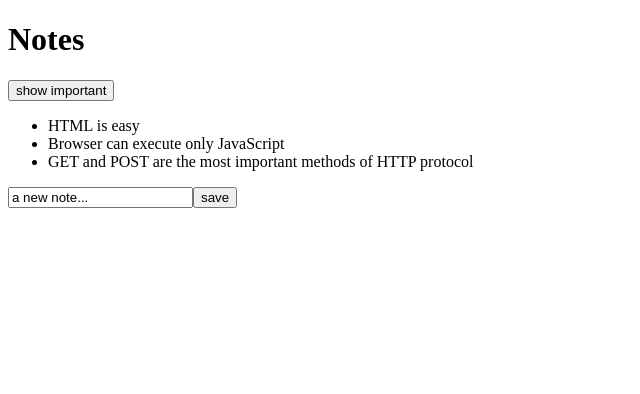
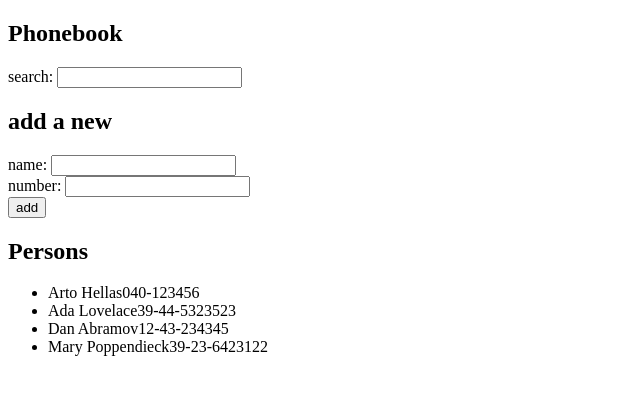
Before and after one commit to samad-nkarimi/samad-nkarimi.github.io, a React (Create React App) app in the folder part1/: page / in a window 1280 px wide. Shown: the top 394 px of the page, without its empty margins (0-640 px from the left). Built offline with nearby package versions, Linux system fonts and the light colour scheme.

Commit message:
part2.2 ex 2.6-2.10

```diff
--- a/part1/src/App.js
+++ b/part1/src/App.js
@@ -1,48 +1,101 @@
 import { useState } from "react";
-import Note from "./components/Note";
 
-const App = (props) => {
-  const [notes, setNotes] = useState(props.notes);
-  const [newNote, setNewNote] = useState("a new note...");
-  const [showAll, setShowAll] = useState(true);
+const Person = ({ person }) => {
+  return (
+    <li>
+      {person.name}
+      {person.number}
+    </li>
+  );
+};
 
-  const addNote = (event) => {
-    event.preventDefault();
-    const noteObject = {
-      content: newNote,
-      date: new Date().toISOString(),
-      important: Math.random() < 0.5,
-      id: notes.length + 1,
-    };
+const Filter = ({ value, handler }) => {
+  return (
+    <div>
+      search: <input value={value} onChange={handler} />
+    </div>
+  );
+};
 
-    setNotes(notes.concat(noteObject));
-    setNewNote("");
+const Form = ({
+  newName,
+  handleNameChange,
+  newNumber,
+  handleNumberChange,
+  saveNewName,
+}) => {
+  return (
+    <form onSubmit={(event) => event.preventDefault()}>
+      <div>
+        name: <input value={newName} onChange={handleNameChange} />
+      </div>
+      <div>
+        number: <input value={newNumber} onChange={handleNumberChange} />
+      </div>
+      <div>
+        <button type="submit" onClick={saveNewName}>
+          add
+        </button>
+      </div>
+    </form>
+  );
+};
+const App = () => {
+  const [persons, setPersons] = useState([
+    { name: "Arto Hellas", number: "040-123456", id: 1 },
+    { name: "Ada Lovelace", number: "39-44-5323523", id: 2 },
+    { name: "Dan Abramov", number: "12-43-234345", id: 3 },
+    { name: "Mary Poppendieck", number: "39-23-6423122", id: 4 },
+  ]);
+  const [newName, setNewName] = useState("");
+  const [newNumber, setNewNumber] = useState("");
+  const [searchValue, setSearchValue] = useState("");
+
+  var personsToShow = persons.filter((p) =>
+    p.name.toLowerCase().match(searchValue.toLowerCase())
+  );
+
+  const handleNameChange = (event) => {
+    console.log(event.target.value);
+    setNewName(event.target.value);
   };
-  const handleNoteChange = (event) => {
+  const handleNumberChange = (event) => {
     console.log(event.target.value);
-    setNewNote(event.target.value);
+    setNewNumber(event.target.value);
   };
-  const notesToShow = showAll
-    ? notes
-    : notes.filter((note) => note.important === true);
+  const handleSearchChange = (event) => {
+    console.log(event.target.value);
+    setSearchValue(event.target.value);
+  };
+
+  const saveNewName = () => {
+    if (persons.find((p) => p.name === newName)) {
+      alert("name already exists");
+    } else {
+      setPersons(persons.concat({ name: newName, number: newNumber }));
+      setNewName("");
+      setNewNumber("");
+    }
+  };
 
   return (
     <div>
-      <h1>Notes</h1>
-      <div>
-        <button onClick={() => setShowAll(!showAll)}>
-          show {showAll ? "important" : "all"}
-        </button>
-      </div>
+      <h2>Phonebook</h2>
+      <Filter value={searchValue} handler={handleSearchChange} />
+      <h2>add a new</h2>
+      <Form
+        newName={newName}
+        handleNameChange={handleNameChange}
+        newNumber={newNumber}
+        handleNumberChange={handleNumberChange}
+        saveNewName={saveNewName}
+      />
+      <h2>Persons</h2>
       <ul>
-        {notesToShow.map((note) => (
-          <Note key={note.id} note={note} />
+        {personsToShow.map((person) => (
+          <Person key={person.name} person={person} />
         ))}
       </ul>
-      <form onSubmit={addNote}>
-        <input value={newNote} onChange={handleNoteChange} />
-        <button type="submit">save</button>
-      </form>
     </div>
   );
 };
--- a/part1/src/index.js
+++ b/part1/src/index.js
@@ -1,27 +1,4 @@
 import ReactDOM from "react-dom/client";
 import App from "./App";
 
-const notes = [
-  {
-    id: 1,
-    content: "HTML is easy",
-    date: "2019-05-30T17:30:31.098Z",
-    important: true,
-  },
-  {
-    id: 2,
-    content: "Browser can execute only JavaScript",
-    date: "2019-05-30T18:39:34.091Z",
-    important: false,
-  },
-  {
-    id: 3,
-    content: "GET and POST are the most important methods of HTTP protocol",
-    date: "2019-05-30T19:20:14.298Z",
-    important: true,
-  },
-];
-
-ReactDOM.createRoot(document.getElementById("root")).render(
-  <App notes={notes} />
-);
+ReactDOM.createRoot(document.getElementById("root")).render(<App />);
```
